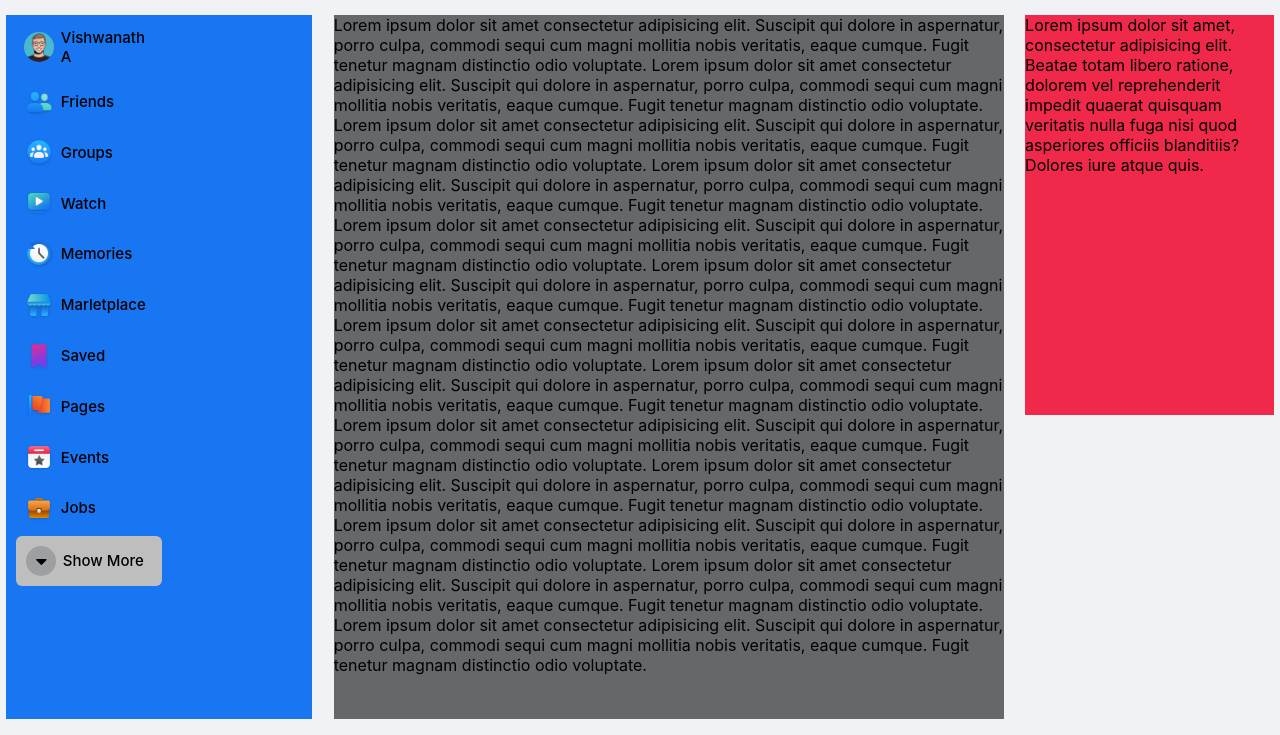
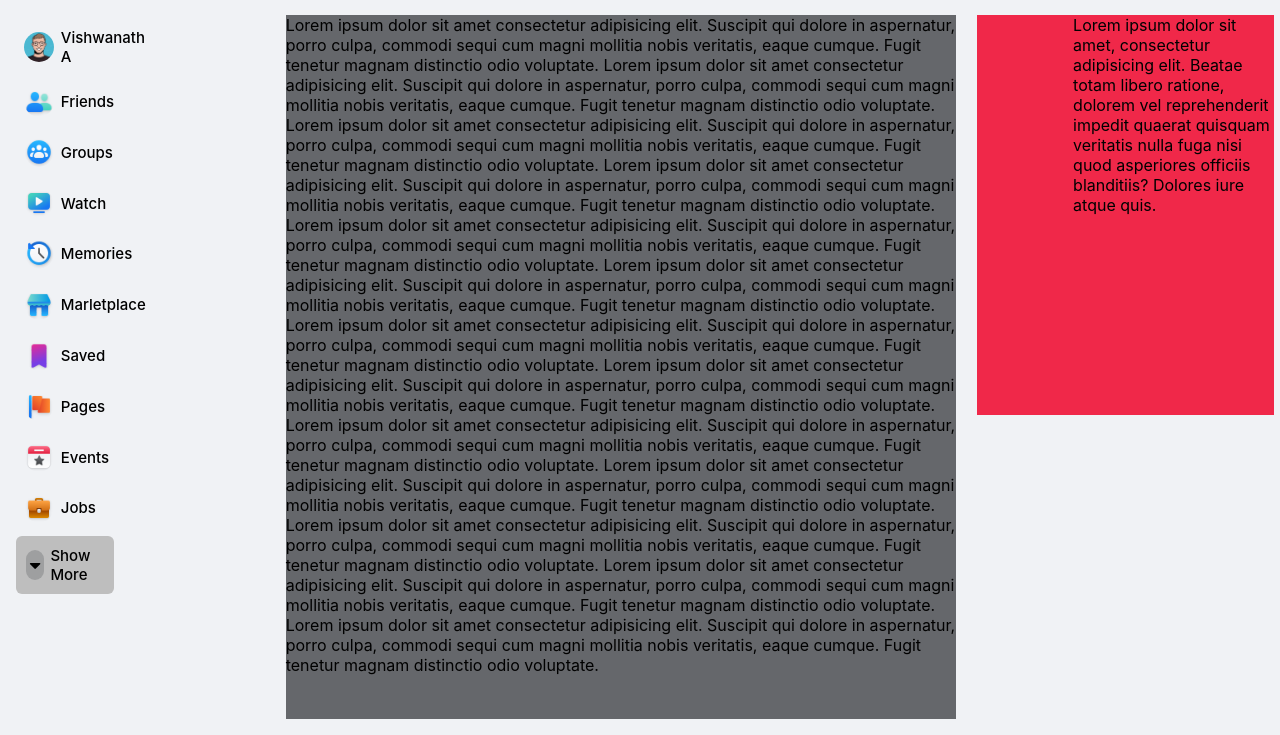
Before and after one commit to vishwanath231/Facebook-UI-Clone, a plain HTML site: page index.html in a window 1280 px wide. Shown: the part 65-800 px from the top of the page. Drawn offline with Linux system fonts and the light colour scheme.

Commit message:
first commit

```diff
--- a/assets/scss/style.scss
+++ b/assets/scss/style.scss
@@ -287,7 +287,6 @@ button{
     overflow: auto;
     padding: 0 150px 0 10px;
     z-index: 999;
-    background-color: #1876F2;
 
     &::-webkit-scrollbar{
         width: 7px;
@@ -381,6 +380,7 @@ button{
     height: 400px;
     background-color:#F02849;
     margin: 0 .4rem;
+    padding: 0 0 0 6rem;
 }
 
 
```
Also changed, not shown: assets/css/style.css.
